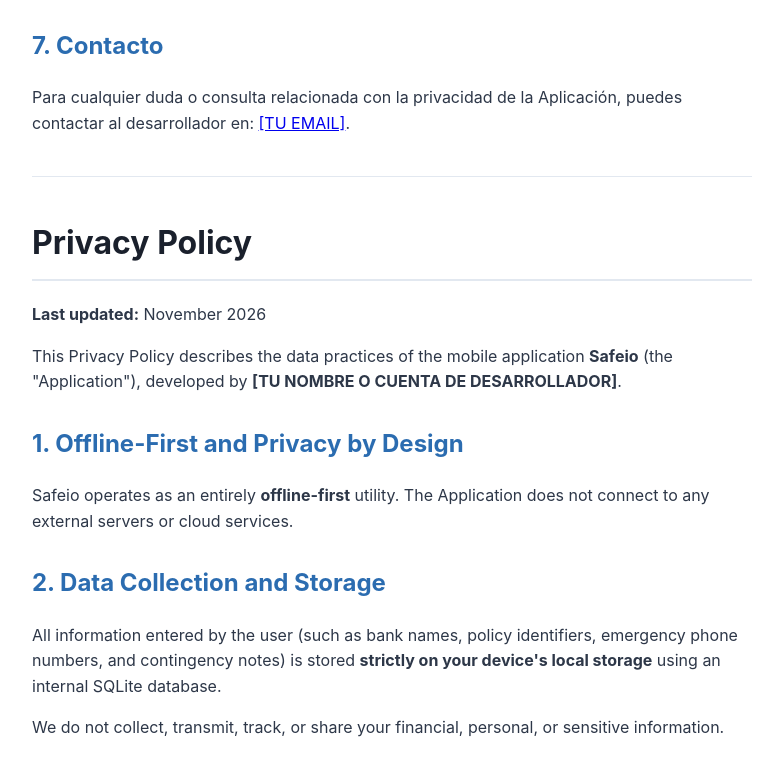
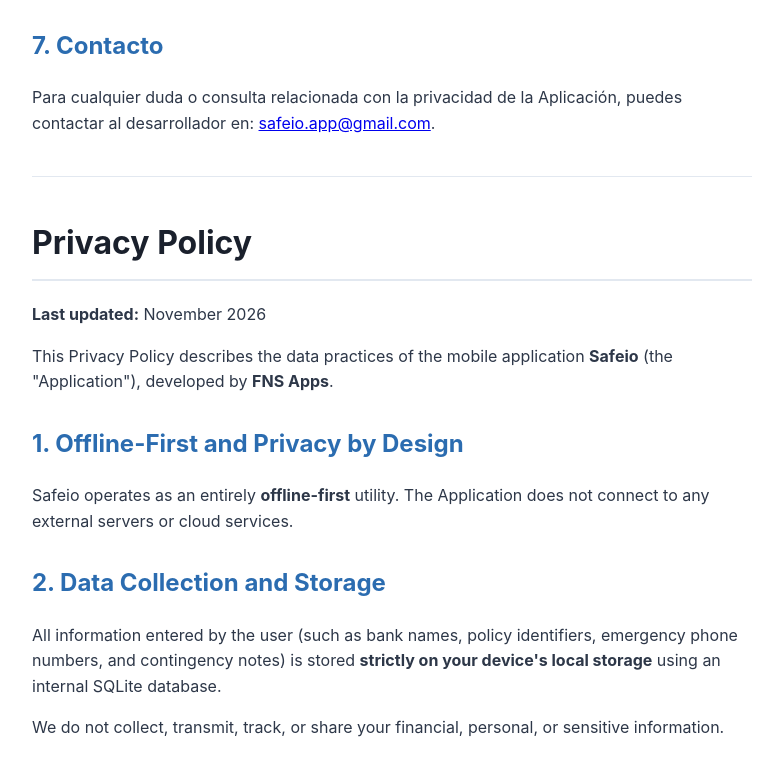
Before and after one commit to jonnymela/safeio-privacy-policy, a plain HTML site: page index.html in a window 1280 px wide. Shown: the part 1432-2200 px from the top of the page, without its empty margins (248-1031 px from the left). Drawn offline with Linux system fonts and the light colour scheme.

Commit message:
Update index.html

```diff
--- a/index.html
+++ b/index.html
@@ -40,7 +40,7 @@
     <div id="es">
         <h1>Política de Privacidad</h1>
         <p><strong>Última actualización:</strong> Noviembre 2026</p>
-        <p>Esta Política de Privacidad describe el tratamiento de datos en la aplicación móvil <strong>Safeio</strong> (en adelante, la "Aplicación"), desarrollada por <strong>[TU NOMBRE O CUENTA DE DESARROLLADOR]</strong>.</p>
+        <p>Esta Política de Privacidad describe el tratamiento de datos en la aplicación móvil <strong>Safeio</strong> (en adelante, la "Aplicación"), desarrollada por <strong>FNS Apps</strong>.</p>
 
         <h2>1. Principio de Privacidad y Funcionamiento Local</h2>
         <p>Safeio está concebida bajo el principio de <em>privacidad por diseño</em>. La Aplicación funciona de forma <strong>100% offline</strong> y no se conecta a ningún servidor externo.</p>
@@ -65,7 +65,7 @@
         <p>Dado que no almacenamos tus datos en servidores, puedes borrar permanentemente toda tu información en cualquier momento desinstalando la Aplicación o borrando los datos de almacenamiento desde los ajustes de Android de tu teléfono.</p>
 
         <h2>7. Contacto</h2>
-        <p>Para cualquier duda o consulta relacionada con la privacidad de la Aplicación, puedes contactar al desarrollador en: <a href="mailto:[TU EMAIL]">[TU EMAIL]</a>.</p>
+        <p>Para cualquier duda o consulta relacionada con la privacidad de la Aplicación, puedes contactar al desarrollador en: <a href="mailto:safeio.app@gmail.com">safeio.app@gmail.com</a>.</p>
     </div>
 
     <hr>
@@ -74,7 +74,7 @@
     <div id="en">
         <h1>Privacy Policy</h1>
         <p><strong>Last updated:</strong> November 2026</p>
-        <p>This Privacy Policy describes the data practices of the mobile application <strong>Safeio</strong> (the "Application"), developed by <strong>[TU NOMBRE O CUENTA DE DESARROLLADOR]</strong>.</p>
+        <p>This Privacy Policy describes the data practices of the mobile application <strong>Safeio</strong> (the "Application"), developed by <strong>FNS Apps</strong>.</p>
 
         <h2>1. Offline-First and Privacy by Design</h2>
         <p>Safeio operates as an entirely <strong>offline-first</strong> utility. The Application does not connect to any external servers or cloud services.</p>
@@ -99,7 +99,7 @@
         <p>Because no data leaves your phone, deleting your data is instantaneous by clearing the Application's storage via Android Settings or uninstalling the app.</p>
 
         <h2>7. Contact</h2>
-        <p>If you have any questions regarding this Privacy Policy, contact: <a href="mailto:[TU EMAIL]">[TU EMAIL]</a>.</p>
+        <p>If you have any questions regarding this Privacy Policy, contact: <a href="mailto:safeio.app@gmail.com">safeio.app@gmail.com</a>.</p>
     </div>
 
     <div class="footer">
```
